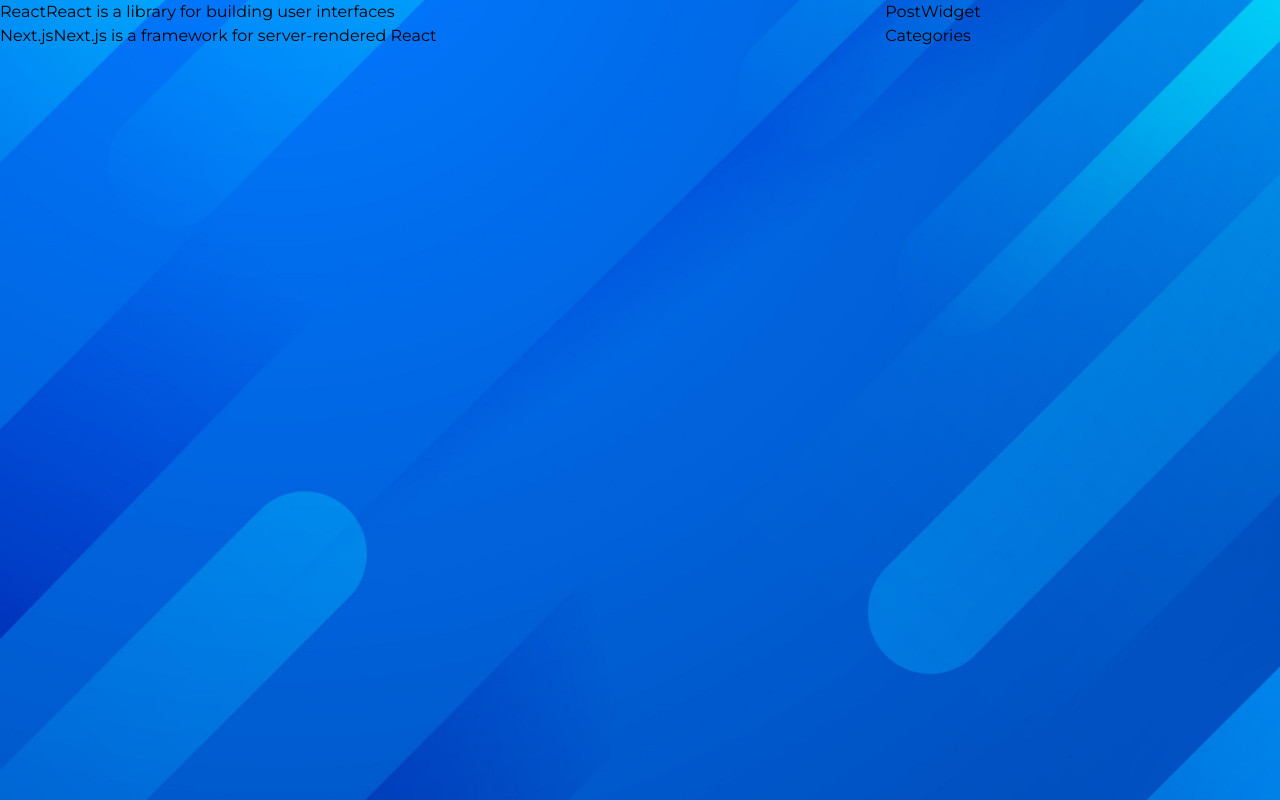
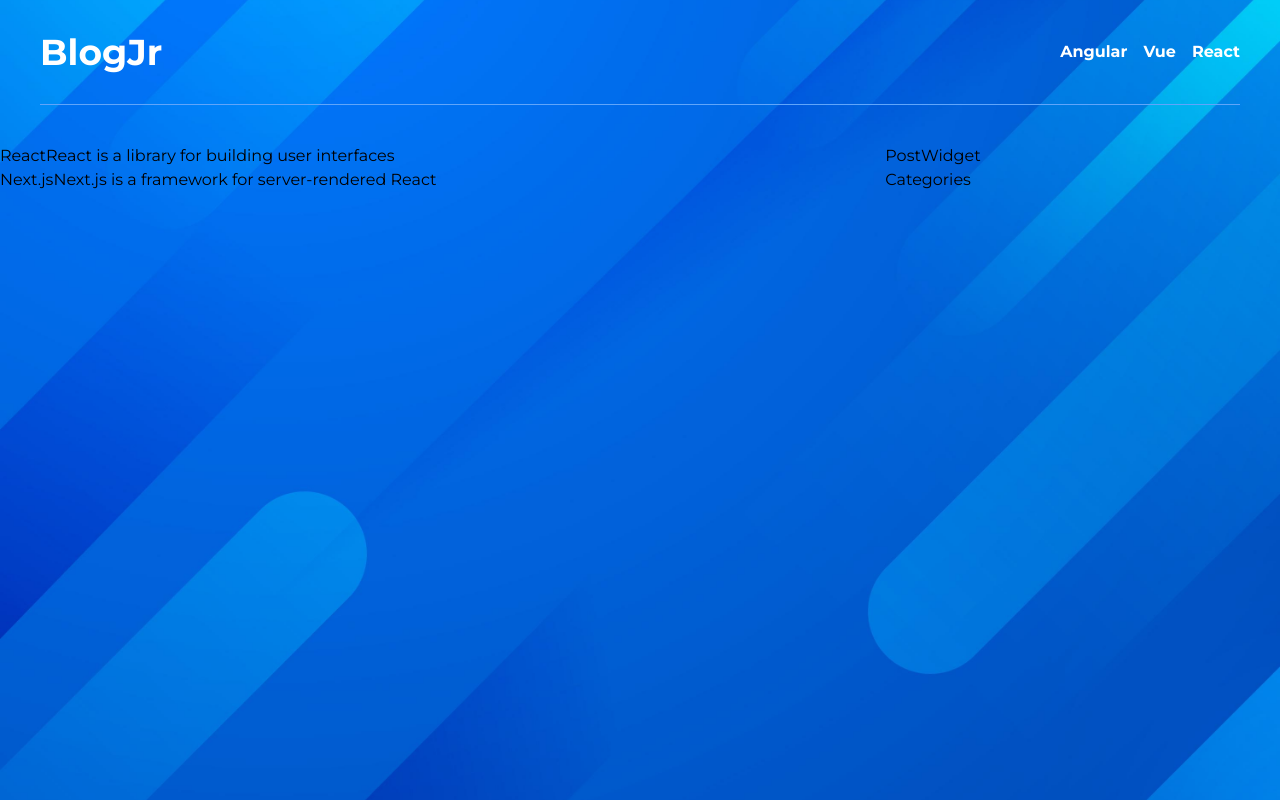
Before and after one commit to paulodantasbjr/blogjr, a Next.js app: page / in a window 1280 px wide. Built offline with nearby package versions, Linux system fonts and the light colour scheme.

Commit message:
Implements header

```diff
--- /dev/null
+++ b/components/Header.tsx
@@ -0,0 +1,36 @@
+import Link from 'next/link'
+
+const categories = [
+  { name: 'React', slug: 'react' },
+  { name: 'Vue', slug: 'vue' },
+  { name: 'Angular', slug: 'angular' },
+]
+
+export const Header = () => {
+  return (
+    <div className="container mx-auto mb-8 px-10">
+      <div className="inline-block w-full border-b border-blue-400 py-8 ">
+        <div className="block md:float-left">
+          <Link href="/" passHref>
+            <span className="cursor-pointer text-4xl font-bold text-white">
+              BlogJr
+            </span>
+          </Link>
+        </div>
+        <div className="hidden md:float-left md:contents">
+          {categories.map((category) => (
+            <Link
+              key={category.slug}
+              href={`/category/${category.slug}`}
+              passHref
+            >
+              <span className="mt-2 ml-4 cursor-pointer align-middle font-semibold text-white md:float-right">
+                {category.name}
+              </span>
+            </Link>
+          ))}
+        </div>
+      </div>
+    </div>
+  )
+}
--- /dev/null
+++ b/components/Layout.tsx
@@ -0,0 +1,10 @@
+import { Header } from './Header'
+
+export const Layout = ({ children }) => {
+  return (
+    <>
+      <Header />
+      {children}
+    </>
+  )
+}
--- a/pages/_app.tsx
+++ b/pages/_app.tsx
@@ -1,8 +1,14 @@
+import { Layout } from '../components/Layout'
+
 import '../styles/globals.scss'
 import type { AppProps } from 'next/app'
 
 function MyApp({ Component, pageProps }: AppProps) {
-  return <Component {...pageProps} />
+  return (
+    <Layout>
+      <Component {...pageProps} />
+    </Layout>
+  )
 }
 
 export default MyApp
```
